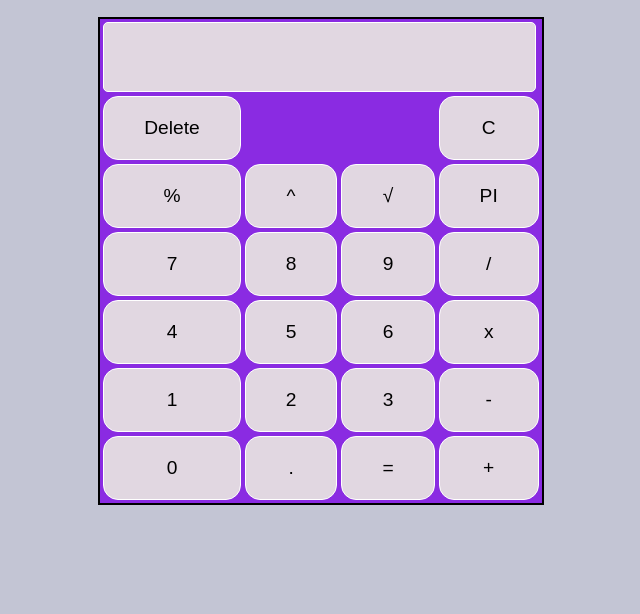
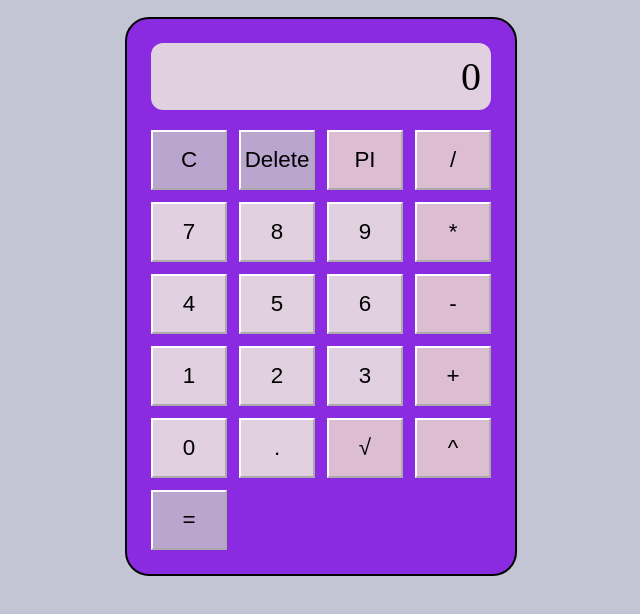
Before and after one commit to uxiaformoso-glitch/Calculadora, a plain HTML site: page index.html in a window 1280 px wide. Shown: the part 58-672 px from the top of the page, without its empty margins (319-959 px from the left). Drawn offline with Linux system fonts and the light colour scheme.

Commit message:
Feat!: change to all the structure and styles of the calculator.

```diff
--- a/css/styles.css
+++ b/css/styles.css
@@ -9,25 +9,62 @@ section {
 }
 
 .calculator-box {
+    width: 340px;
+    padding: 24px;
     border: 2px solid;
+    border-radius: 24px;
     background-color: blueviolet;
 }
 
-input[type="button"] {
-    width: 100%;
-    padding: 20px 40px;
-    background-color: rgb(225, 215, 225);
-    font-size: larger;
-    border: 1px solid white;
-    border-radius: 15px;
+.display {
+    background-color: #e0d0e0;
+    font-size: 2.5rem;
+    text-align: right;
+    padding: 10px;
+    border-radius: 12px;
+    margin-bottom: 20px;
+    overflow-x: auto;
+    white-space: nowrap;
 }
 
-input[type="text"] {
-    width: 76%;
-    padding: 20px 50px;
-	font-size: 24px;
-	font-weight: bold;
-	border-radius: 5px;
-	border: 1px solid white;
-    background-color: rgb(225, 215, 225);
+.buttons {
+    display: grid;
+    grid-template-columns: repeat(4, 1fr);
+    gap: 12px;
 }
+
+.btn {
+    padding: 15px 0;
+    font-size: 1.4rem;
+    font-weight: 500;
+    background-color: #e0d0e0;
+    border-color: white;
+    cursor: pointer;
+    transition: all 0.15s ease;
+}
+
+.btn:hover {
+    background-color: #d5afd5;
+    transform: translateY(-2px);
+}
+
+.btn:active {
+    transform: translateY(1px);
+}
+
+.control, .equals{
+    background-color: #baa5cf;
+}
+
+.control:hover, .equals:hover {
+    background-color: #b58ddd;
+    color: white;
+}
+
+.operator, .advanced {
+    background-color: #dcbdd2;
+}
+
+.operator:hover, .advanced:hover {
+    background-color: #d2a0c2;
+}
--- a/index.html
+++ b/index.html
@@ -10,54 +10,40 @@
 
     <section>
         <h1>CALCULADORA</h1>
-        <table class="calculator-box" id="calculator">
-            <tr>
-                <td colspan="4"><input type="text" id="result"></td>
-            </tr>
+        <div class="calculator-box">
+            <div class="display" id="display">0</div>
 
-            <tr>
-                <td><input type="button" value="Delete" onclick=""></td>
-                <td></td>
-                <td></td>
-                <td><input type="button" value="C" onclick=""></td>
-            </tr>
+            <div class="buttons">
+                <button class="btn control">C</button>
+                <button class="btn control">Delete</button>
+                <button class="btn advanced">PI</button>
+                <button class="btn operator">/</button>
 
-            <tr>
-                <td><input type="button" value="%"></td>
-                <td><input type="button" value="^" onclick=""></td>
-                <td><input type="button" value="√" onclick=""></td>
-                <td><input type="button" value="PI" onclick=""></td>
-            </tr>
+                <button class="btn">7</button>
+                <button class="btn">8</button>
+                <button class="btn">9</button>
+                <button class="btn operator">*</button>
 
-            <tr>
-                <td><input type="button" value="7" onclick=""></td>
-                <td><input type="button" value="8" onclick=""></td>
-                <td><input type="button" value="9" onclick=""></td>
-                <td><input type="button" value="/" onclick=""></td>
-            </tr>
+                <button class="btn">4</button>
+                <button class="btn">5</button>
+                <button class="btn">6</button>
+                <button class="btn operator">-</button>
 
-            <tr>
-                <td><input type="button" value="4" onclick=""></td>
-                <td><input type="button" value="5" onclick=""></td>
-                <td><input type="button" value="6" onclick=""></td>
-                <td><input type="button" value="x" onclick=""></td>
-            </tr>
+                <button class="btn">1</button>
+                <button class="btn">2</button>
+                <button class="btn">3</button>
+                <button class="btn operator">+</button>
 
-            <tr>
-                <td><input type="button" value="1" onclick=""></td>
-                <td><input type="button" value="2" onclick=""></td>
-                <td><input type="button" value="3" onclick=""></td>
-                <td><input type="button" value="-" onclick=""></td>
-            </tr>
+                <button class="btn">0</button>
+                <button class="btn">.</button>
+                <button class="btn advanced">√</button>
+                <button class="btn advanced">^</button>
 
-            <tr>
-                <td><input type="button" value="0" onclick=""></td>
-                <td><input type="button" value="." onclick=""></td>
-                <td><input type="button" value="=" onclick=""></td>
-                <td><input type="button" value="+" onclick=""></td>
-            </tr>
-        </table>
+                <button class="btn equals">=</button>
+            </div>
+        </div>
     </section>
 
+    <script src="js/basicArithmeticOperations.js"></script>
 </body>
 </html>
```
Also changed, not shown: js/basicArithmeticOperations.js (added).
